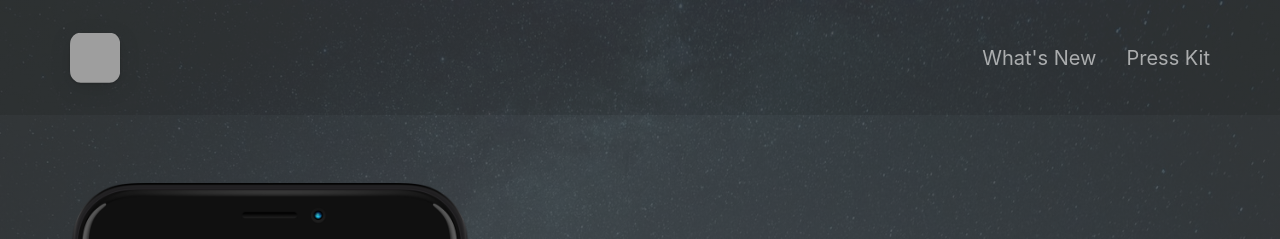
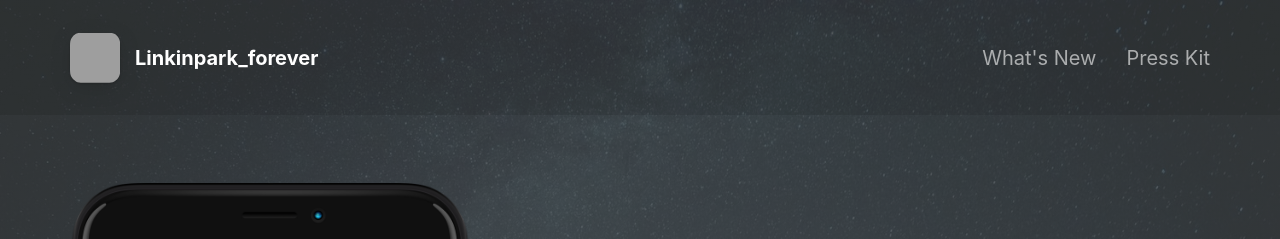
Before and after one commit to leedogeun/git_jekyll_test_DG, a Jekyll site: the page built from index.html, in a window 1280 px wide. Shown: the top 239 px of the page. Built offline with Jekyll 4.4.1, drawn with Linux system fonts in a browser that asks for light colours; nearby versions of some CDN libraries; grey boxes are pictures that could not be loaded.

Commit message:
change headName - linkinpark

```diff
--- a/_includes/header.html
+++ b/_includes/header.html
@@ -21,7 +21,10 @@
 			{% endif %}
 			<div class="divider"></div>
 		</div>
-		<p class="headerName">{{ site.app_name }}</p>
+		<!--
+			<p class="headerName">{{ site.app_name }}</p>
+		-->
+		<p class="headerName">Linkinpark_forever</p>
 	</div>
 	<nav class="scroll">
 		<ul>
```
